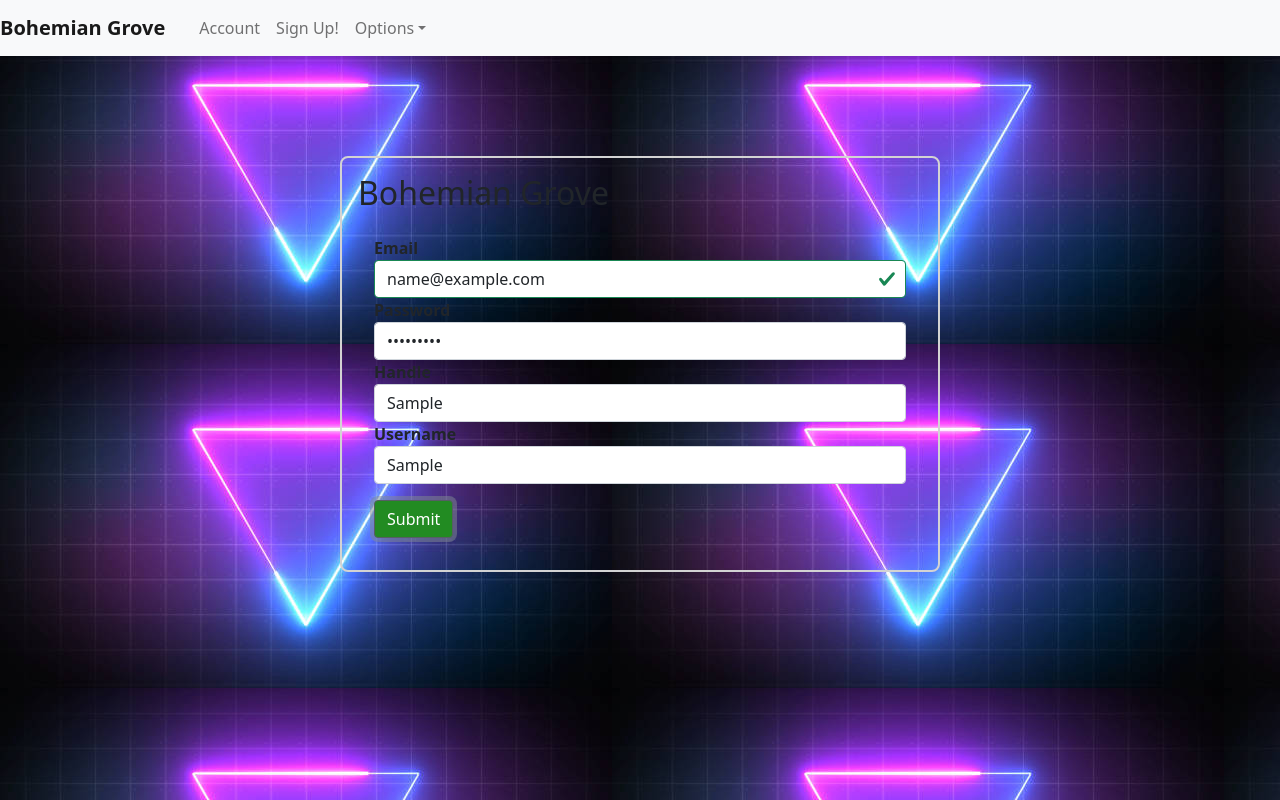
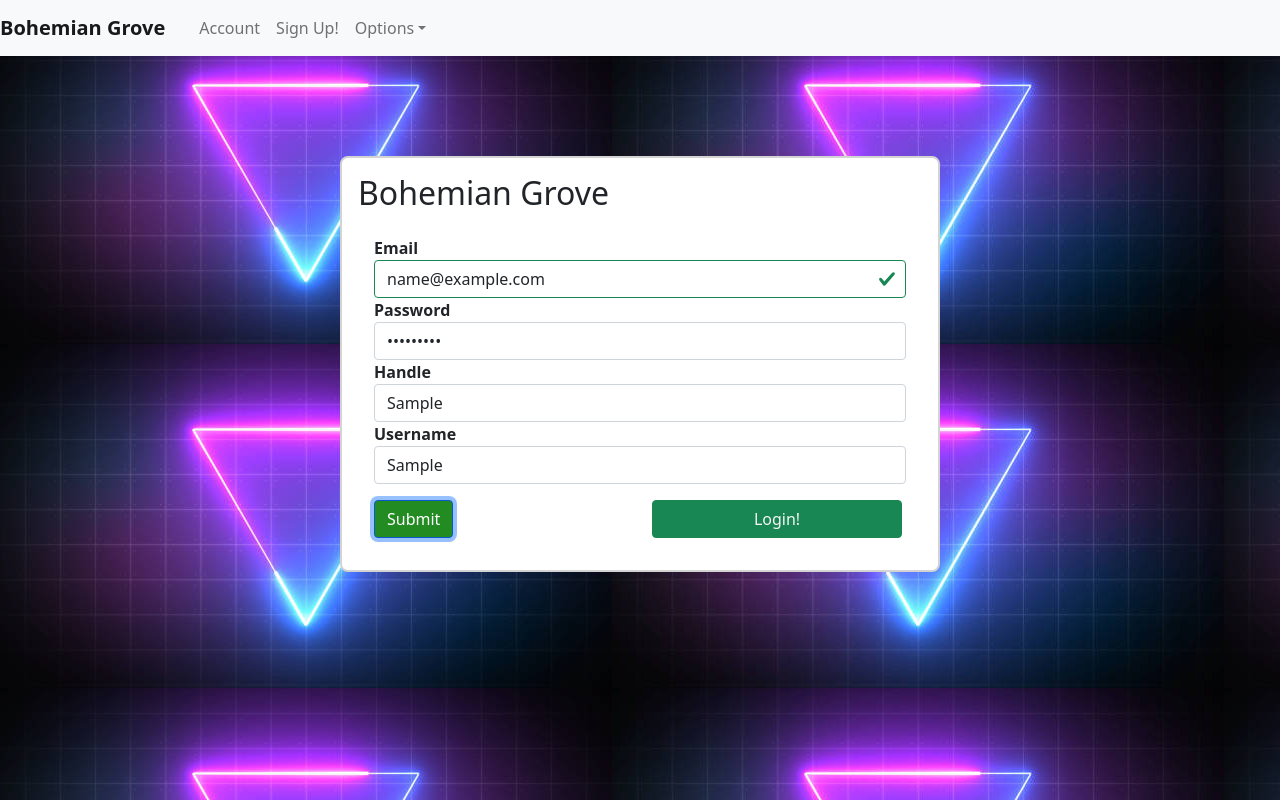
Before and after one commit to RevatureRobert/Project1-BohemianGrove-Frontend, a React (Create React App) app: page /signup in a window 1280 px wide. Both pictures are taken after typing "name@example.com", "Sample123", "Sample", "Sample" into the empty fields and a click on the button "Submit". Built offline with nearby package versions, Linux system fonts and the light colour scheme; no server answers.

Commit message:
connected more endpoints

```diff
--- a/src/Components/Feed.tsx
+++ b/src/Components/Feed.tsx
@@ -22,6 +22,8 @@ class Feed extends Component<any, any> {
           index: '1'
         };
       }
+
+
 
       componentDidCatch() {
           console.error();
@@ -97,6 +99,17 @@ class Feed extends Component<any, any> {
 
         }
 
+        createPost() {
+            //TODO
+            //Get user credentials from token
+            //Send Post request to server
+            let currTime = new Date().toLocaleString();
+            const postBody = { Post: { userName: 'JohnCena', postTime: '12.12.34', displayName: 'NowYouSeeMeNowYouDont', dispalyImg: 'undefined',
+                 postBody: 'Wrestlemania 2021: MetLife Stadium', postImg: 'undefined'}};
+
+            axios.post('http://localhost:3000/api/posts', postBody).then(resp => console.log(resp));
+        }
+
     render() {
         return(
             // onChange={(event) => this.updateNewInput(event.target.value) }
@@ -109,7 +122,7 @@ class Feed extends Component<any, any> {
                             <Label for="exampleText">What's on your mind?</Label>
                             <Input type="textarea" name="text" id="exampleText" />
                         </FormGroup>
-                        <Button id="post-button" color="primary">Post</Button>
+                        <Button onClick={() => this.createPost()} id="post-button" color="primary">Post</Button>
                     </CardBody>
                 </Card>
 
--- a/src/Components/SignIn.tsx
+++ b/src/Components/SignIn.tsx
@@ -14,6 +14,7 @@ import {
   FormFeedback,
   Badge
 } from 'reactstrap';
+import axios from 'axios';
 
 
 
@@ -21,7 +22,7 @@ class SignInComponent extends Component<any, any> {
   constructor(props) {
     super(props);
     this.state = {
-      email: '',
+      username: '',
       password: '',
       validate: {
         emailState: '',
@@ -57,12 +58,15 @@ class SignInComponent extends Component<any, any> {
 
   submitForm(e) {
     e.preventDefault();
-    console.log(`Email: ${this.state.email}`);
+
+    const auth = { userName : "johncena", password: "your_mom"}
+    axios.post('http://localhost:3000/api/users/authenticate', auth).then(resp => console.log(resp));
+    console.log(`Username: ${this.state.username}, Password: ${this.state.password}`);
   }
   render() {
     const { email, password } = this.state;
     return (
-      <div className="App">
+      <div id="sign-in-div" className="App">
         <h2>Bohemian Grove</h2>
         <Form className="form" onSubmit={(e) => this.submitForm(e)}>
         <FormGroup>
@@ -72,6 +76,7 @@ class SignInComponent extends Component<any, any> {
                   name="username"
                   id="username"
                   placeholder="Login"
+                  onChange={e => this.setState({ username: e.target.value})}
                   />
               </FormGroup>
           <FormGroup>
@@ -81,6 +86,7 @@ class SignInComponent extends Component<any, any> {
               name="password"
               id="examplePassword"
               placeholder="********"
+              onChange={e => this.setState({ password: e.target.value})}
             />
           </FormGroup>
         <Button id="submit-button">Submit</Button>
--- a/src/Components/SignUp.tsx
+++ b/src/Components/SignUp.tsx
@@ -7,10 +7,12 @@ import {
   Form,
   FormGroup,
   Input,
-  Label,
-  FormFeedback
+  Label, Container, Row, Col
 } from 'reactstrap';
 import { render } from 'react-dom';
+import axios from 'axios';
+import  { Redirect } from 'react-router-dom'
+
 
 class SignUpComponent extends Component<any, any> {
     constructor(props) {
@@ -20,6 +22,7 @@ class SignUpComponent extends Component<any, any> {
         displayname: ' ',
         password: ' ',
         email: ' ',
+        isUser: false,
         validate: {
             emailState: ' ',
         },
@@ -54,15 +57,36 @@ class SignUpComponent extends Component<any, any> {
 
       submitForm(e) {
         e.preventDefault();
-        console.log(`Email: ${this.state.email}`);
+
+        const createNewUser = { userName: 'this.state.username', displayName : 'this.state.displayname', password: 'this.state.password', email: 'this.state.email' };
+        axios.post('http://localhost:3000/api/users', createNewUser).then(resp => console.log(resp));
+
+        console.log(`Email: ${this.state.email}, Username: ${this.state.username}, Password: ${this.state.password}, Displayname: ${this.state.displayname}`);
+
+        this.setState({ isUser: true});
+        //TODO
+        //Redirect to global feed
+        this.renderLogin();
+
+      }
+
+      renderLogin() {
+
+        if(this.state.isUser) {
+        return (
+          <Button color="success" id="redirect-from-signup" href = "/feed">Login!</Button>
+        )
+        } else {
+          return <div></div>
+        }
       }
 
       render() {
         const { username, displayname, password, email } = this.state;
         return (
-          <div className="SignUpComponent">
+          <div id="sign-up-form" className="SignUpComponent">
             <h2>Bohemian Grove</h2>
-            <Form className="form" onSubmit={(e) => this.submitForm(e)}>
+            <Form className="form" onSubmit={(e) => this.submitForm(e)} >
 
               <FormGroup>
                 <Label for="exampleEmail">Email</Label>
@@ -77,6 +101,7 @@ class SignUpComponent extends Component<any, any> {
                   onChange={(e) => {
                     this.validateEmail(e);
                     this.handleChange(e);
+                    this.setState({ email: e.target.value });
                   }}
                 />
               </FormGroup>
@@ -88,6 +113,7 @@ class SignUpComponent extends Component<any, any> {
                   name="password"
                   id="examplePassword"
                   placeholder="********"
+                  onChange = {(e) => this.setState({ password: e.target.value })}
                 />
               </FormGroup>
 
@@ -97,6 +123,7 @@ class SignUpComponent extends Component<any, any> {
                   type="text"
                   name="handle"
                   id="displayName"
+                  onChange = {(e) => this.setState({ displayname: e.target.value })}
                   />
               </FormGroup>
 
@@ -106,9 +133,23 @@ class SignUpComponent extends Component<any, any> {
                   type="text"
                   name="username"
                   id="username"
+                  onChange = {(e) => this.setState({ username: e.target.value })}
                   />
               </FormGroup>
-            <Button id="submit-button">Submit</Button>
+            <Row>
+              <Col>
+              <Button color="primary" id="submit-button" onSubmit={(e) => this.submitForm(e)}  >Submit</Button>
+
+              </Col>
+              <Col>
+              <div id="redirect-from-signup">
+              {this.renderLogin()}
+
+              </div>
+
+              </Col>
+            </Row>
+
           </Form>
         </div>
       );
--- a/src/Styles/SignIn.css
+++ b/src/Styles/SignIn.css
@@ -8,6 +8,8 @@
     padding: 1em;
     text-align: left;
     width: 600px;
+    opacity: 1.0;
+    background-color: white;    /* Fully opaque */
 
   }
 
@@ -22,6 +24,11 @@
   #submit-button {
     margin-top: 1em;
     background-color: forestgreen;
+  }
+
+  #sign-in-div{
+    opacity: 1.0;
+    background-color: white;    /* Fully opaque */
   }
 
   #redirect-new-user {
--- a/src/Styles/SignUp.css
+++ b/src/Styles/SignUp.css
@@ -1,5 +1,7 @@
 .SignUpComponent {
     border: 2px solid #d3d3d3;
+    opacity: 1.0;
+    background-color: 'white';
     border-radius: .5em;
     margin-bottom: 1em;
     margin-left: auto;
@@ -13,6 +15,17 @@
 
   .form {
     padding: 1em;
+  }
+
+  #sign-up-form{
+    opacity: 1.0;
+    background-color: white;    /* Fully opaque */
+  }
+
+  #redirect-from-signup{
+    margin-top: .5em;
+    color:whitesmoke;
+    width: 250px;
   }
 
   label {
@@ -33,6 +46,7 @@
     justify-content: center;
     font-size: calc(10px + 2vmin);
     color: white;
+    background-image: none;
   }
 
   .SignUpComponent-link {
```
